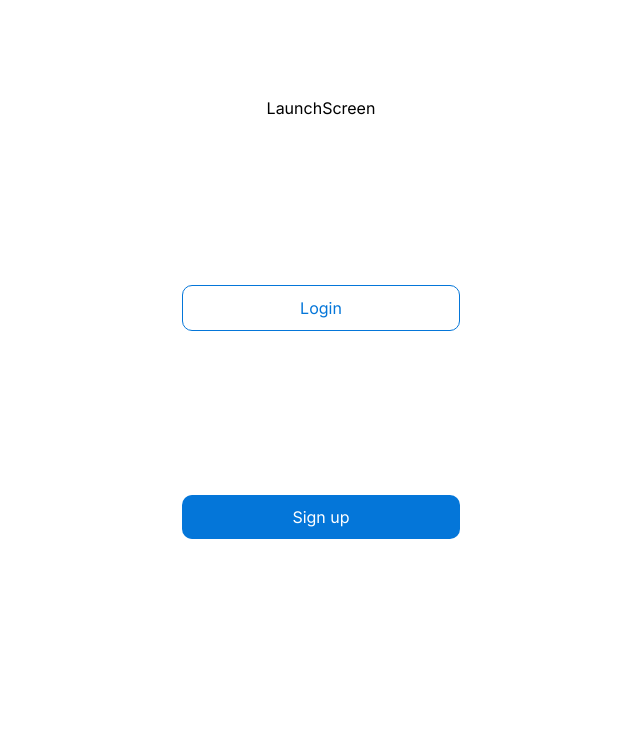
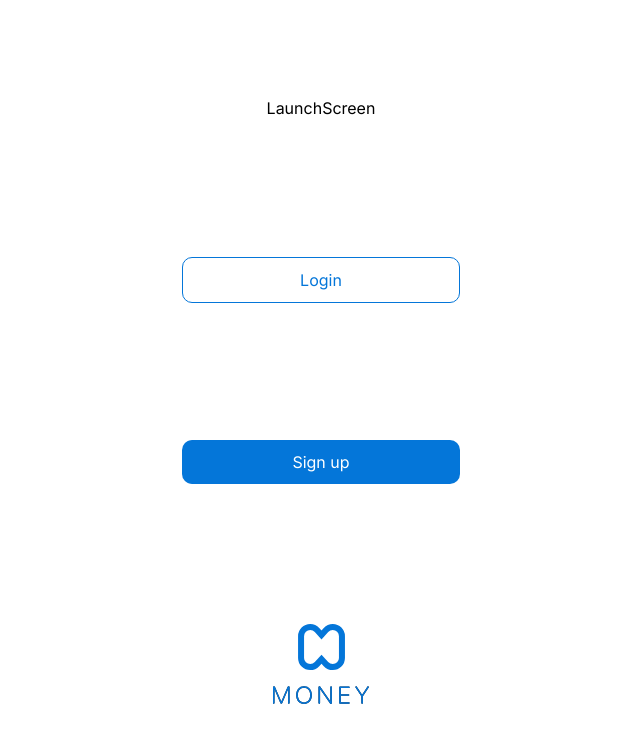
Before and after one commit to Maxwell011/moni-finance, a Next.js app: page / in a window 1280 px wide. Shown: the top 742 px of the page, without its empty margins (319-959 px from the left). Built offline with nearby package versions, Linux system fonts and the light colour scheme.

Commit message:
Refactor loading component to include image

```diff
--- a/src/app/loading.tsx
+++ b/src/app/loading.tsx
@@ -7,17 +7,18 @@ export default function Loader() {
       <Suspense
         fallback={
           <p className='bg-black text-6xl text-red-700'>
-            <Image
-              src='/Colorful-Logo 1 (1).svg'
-              alt='Document image'
-              width={96}
-              height={83}
-              className=''
-            />
             Loading the launch screen
           </p>
         }
-      ></Suspense>
+      >
+        <Image
+          src='/Colorful-Logo 1 (1).svg'
+          alt='Document image'
+          width={96}
+          height={83}
+          className=''
+        />
+      </Suspense>
     </section>
   );
 }
```
